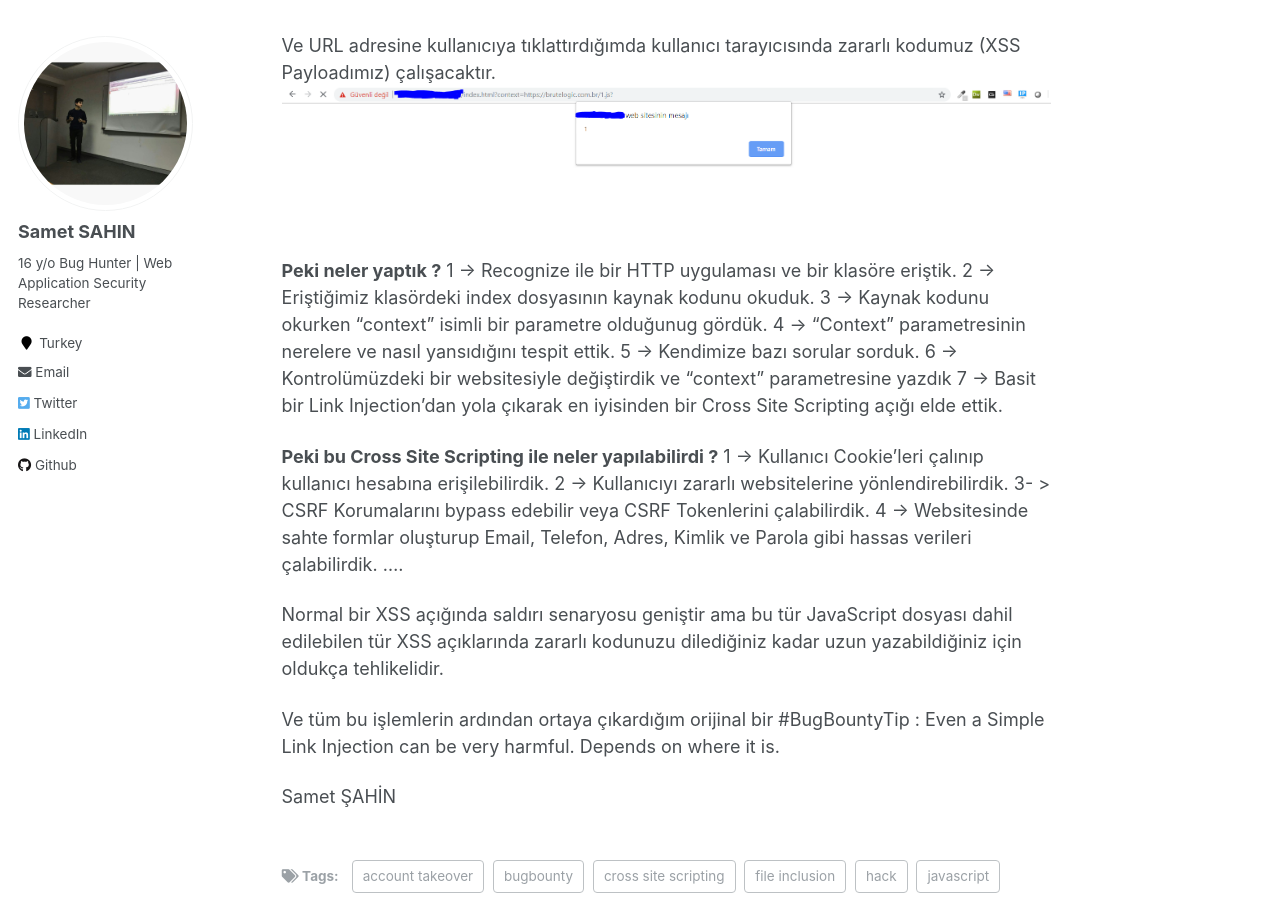
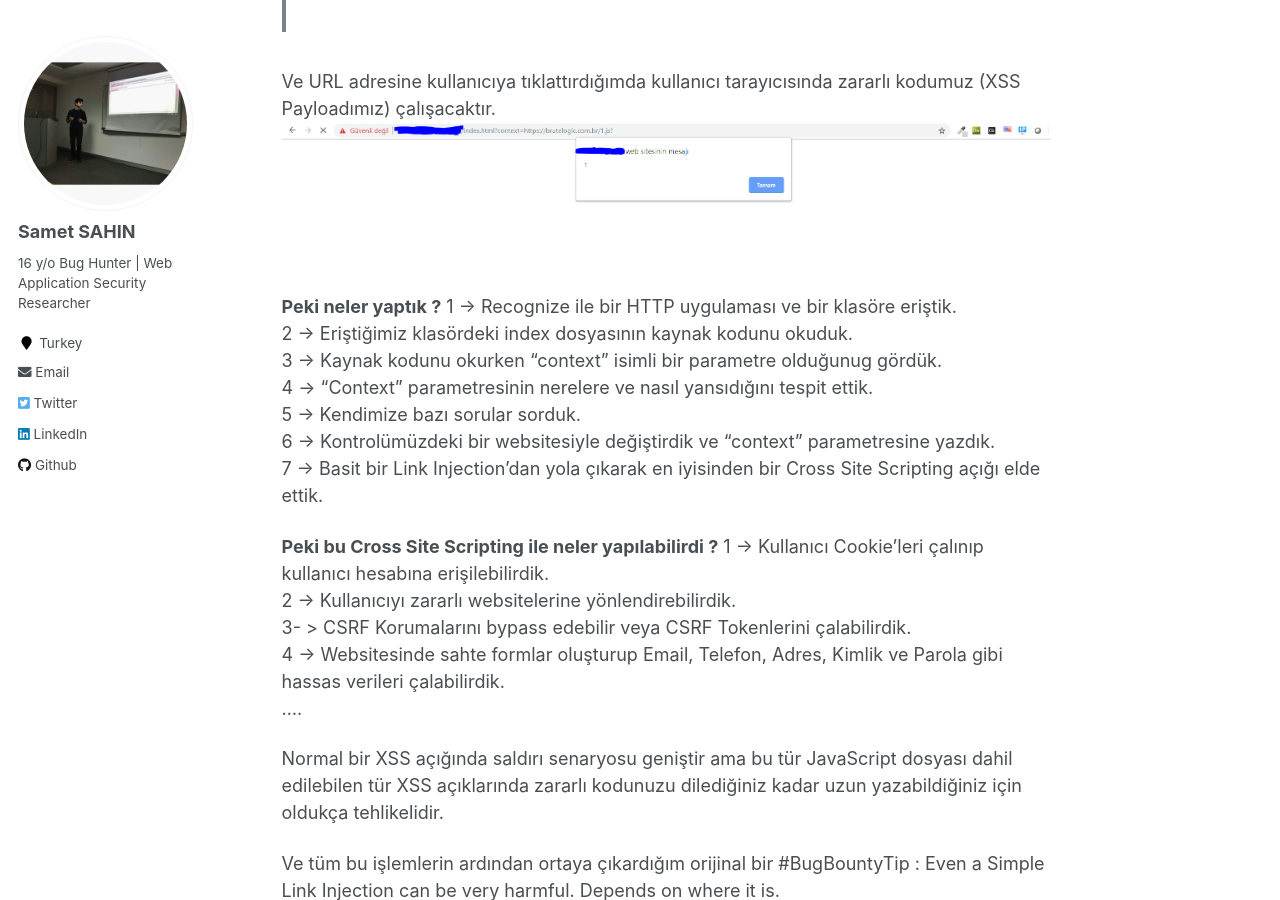
Before and after one commit to sametsahinnet/netwebsite, a Jekyll site: the page built from _posts/2019-07-12-javascript-file-inclusion-via-simple-link-injection-xss.md, in a window 1280 px wide and 900 px high, scrolled down 1879 px. Built offline with Jekyll 4.4.1, drawn with Linux system fonts in a browser that asks for light colours; some of the changed text lies outside the part shown.

Commit message:
Update 2019-07-12-javascript-file-inclusion-via-simple-link-injection-xss.md

```diff
--- a/_posts/2019-07-12-javascript-file-inclusion-via-simple-link-injection-xss.md
+++ b/_posts/2019-07-12-javascript-file-inclusion-via-simple-link-injection-xss.md
@@ -19,7 +19,7 @@ excerpt: 'Javascript File Inclusion (XSS) via a Simple Link Injection'
 Merhaba arkadaşlar, ben Samet ŞAHİN.
 
 HackerOne (https://hackerone.com/) üzerindeki bir gizli (private) programa **Recognize** yaparken HTTP servisini kullanan bir IP adresi buldum. Bulduğum IP adresine girince direkt olarak bir index sayfasına yönlendiriyordu. Bu index sayfasının kaynak kodlarını (CTRL-U) okurken GET yöntemiyle değer alan bir `<form>` etiketi gördüm ve içerdiği `<input>` etiketlerinden "context" parametresinden değer aldığını fark ettim.
-<img src="/images/LinkInjectionBlogPost.png">
+<img src="/images/LinkInjectionBlogPost.PNG">
 
 Sıradan bir XSS araştırmasında tüm girdilere (input) XSS saldırı kodları (payload) girmeyi elbette deneyebilirsiniz. Evet XSS böyle de bulunur AMA kaynak kodunu okumayıp, fonksiyonların nasıl çalıştığını ve ne işe yaradığını anlamadan **hacking** denediğiniz anda otomatize araçlardan pek de bir farkınız kalmayacaktır. Fonksiyonların nasıl çalıştığını ve ne işe yaradığını anlamak da Bug Bounty alanında iyi çalışmalar yapan kişilerden aldığım önerilerden biridir.
 
@@ -34,6 +34,8 @@ Yukarıdaki URL adresini ziyaret ediyoruz ve CTRL-U kombinasyonuyla kaynak kodun
 Yukarıdaki resimde HTML ve JavaScript için hayati önem arz eden `<script>` etiketine "sametsahin" değerinin basıldığını ve sonuna da /javascript.js dosyasının otomatik olarak eklendiğini görüyoruz. Bu ne anlama geliyor ? Nasıl bozarım ?
 
 > Bu, websitesinin "context" parametresinden aldığı değeri direkt olarak `<script>` etiketinin başına eklediğini ve değerin hemen sonuna da javascript.js dosyasını alarak çalıştığını anlıyoruz.
+
+
 > Eğer benden aldığı değeri direkt olarak `<script>` etiketinin içine yerleştiriyor ise ben bu değeri bir kontrolümdeki site adresiyle değiştirip o sitedeki /javascript.js dosyasının içeriğini zararlı kodlar (payload) ile doldurarak XSS açığına erişebilirim.
 
 Bu durumda XSS açığına sebep olan URL adresimiz şu şekilde gözükecektir.
@@ -50,8 +52,9 @@ Ve URL adresine kullanıcıya tıklattırdığımda kullanıcı tarayıcısında
 3 -> Kaynak kodunu okurken "context" isimli bir parametre olduğunug gördük.
 4 -> "Context" parametresinin nerelere ve nasıl yansıdığını tespit ettik.
 5 -> Kendimize bazı sorular sorduk.
-6 -> Kontrolümüzdeki bir websitesiyle değiştirdik ve "context" parametresine yazdık
+6 -> Kontrolümüzdeki bir websitesiyle değiştirdik ve "context" parametresine yazdık.
 7 -> Basit bir Link Injection'dan yola çıkarak en iyisinden bir Cross Site Scripting açığı elde ettik.
+
 
 **Peki bu Cross Site Scripting ile neler yapılabilirdi ?**
 1 -> Kullanıcı Cookie'leri çalınıp kullanıcı hesabına erişilebilirdik.
@@ -60,6 +63,8 @@ Ve URL adresine kullanıcıya tıklattırdığımda kullanıcı tarayıcısında
 4 -> Websitesinde sahte formlar oluşturup Email, Telefon, Adres, Kimlik ve Parola gibi hassas verileri çalabilirdik.
 ....
 
+
+
 Normal bir XSS açığında saldırı senaryosu geniştir ama bu tür JavaScript dosyası dahil edilebilen tür XSS açıklarında zararlı kodunuzu dilediğiniz kadar uzun yazabildiğiniz için oldukça tehlikelidir.
 
 Ve tüm bu işlemlerin ardından ortaya çıkardığım orijinal bir #BugBountyTip : Even a Simple Link Injection can be very harmful. Depends on where it is.
```
Also changed, not shown: other parts of _posts/2019-07-12-javascript-file-inclusion-via-simple-link-injection-xss.md (+1 -1 lines).
